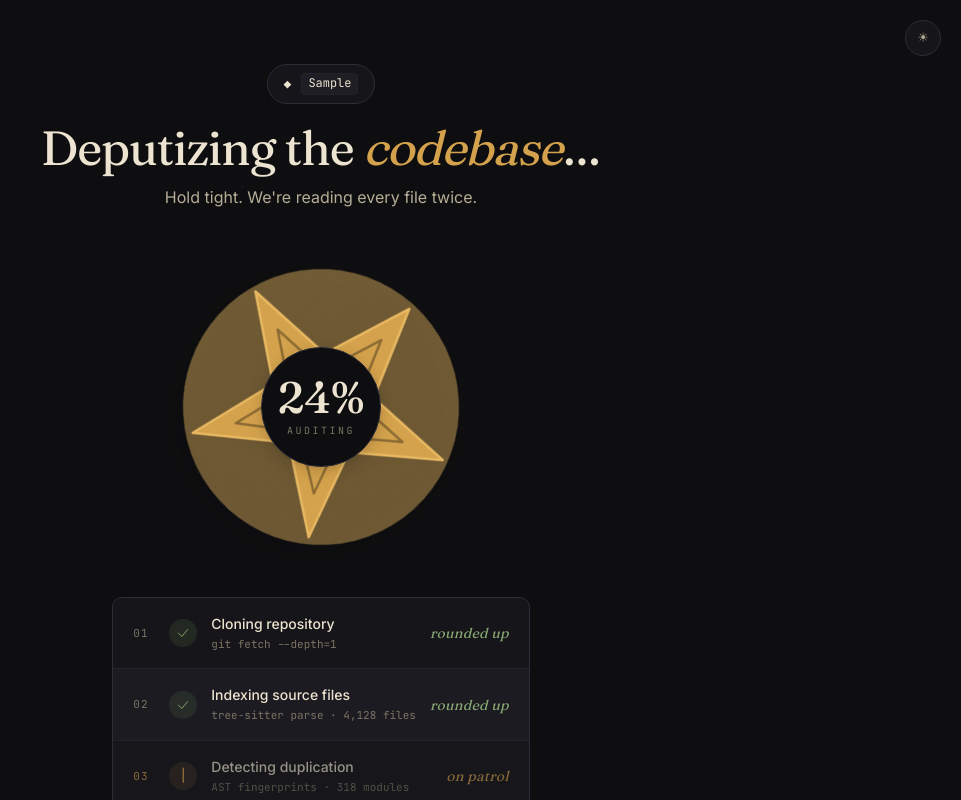
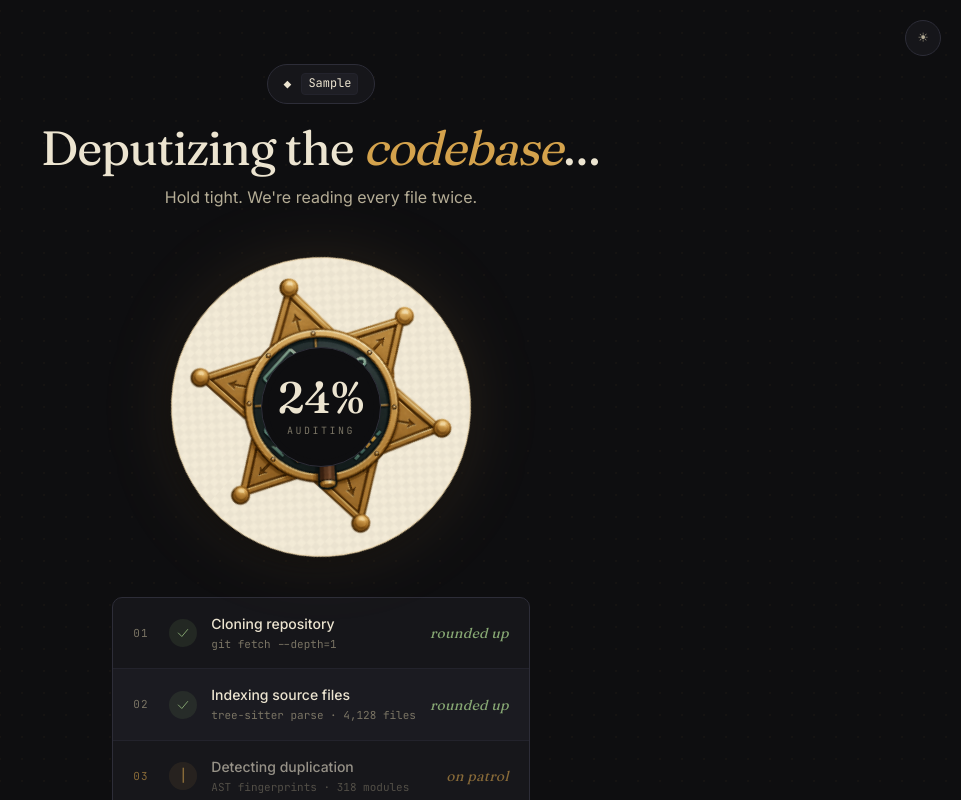
Before and after one commit to frostney/repo-deputy, a Next.js app: page / in a window 1280 px wide. Both pictures are taken after typing "Sample" into the empty fields and a click on the button "Run audit". Shown: the top 800 px of the page, without its empty margins (319-1280 px from the left). Built offline with nearby package versions, Linux system fonts and the light colour scheme; a web font is replaced by a local one.

Commit message:
Add illustrated hero and scanning artwork
- Replace inline scan badge with star image
- Add deputy hero image to the landing page
- Respect reduced-motion preferences for the spinner

```diff
--- a/app/_components/landing.tsx
+++ b/app/_components/landing.tsx
@@ -1,5 +1,6 @@
 "use client";
 
+import Image from "next/image";
 import { useState, type FormEvent } from "react";
 import { Icon, type IconName, Sym } from "./icons";
 
@@ -59,6 +60,17 @@ export function Landing({ onAudit }: Props) {
     <main className="flex flex-1 flex-col pt-20 pb-32">
       <div className="mx-auto w-full max-w-[880px] px-8">
         <div className="mx-auto mb-14 max-w-[760px] text-center">
+          <div className="mx-auto mb-7 flex h-[168px] w-[168px] items-center justify-center overflow-hidden rounded-full border border-gold/35 bg-paper shadow-[0_22px_52px_-30px_rgba(0,0,0,0.8)] sm:h-[212px] sm:w-[212px]">
+            <Image
+              src="/deputy.png"
+              alt="Repo Deputy holding a code audit report"
+              width={1254}
+              height={1254}
+              priority
+              sizes="(min-width: 640px) 212px, 168px"
+              className="h-full w-full object-cover mix-blend-multiply"
+            />
+          </div>
           <h1 className="headline-fraunces m-0 mb-6 text-[clamp(40px,5.4vw,64px)] font-normal font-[family-name:var(--font-display)]">
             Keep your repo <em className="italic text-gold">honest</em>
             <br />
--- a/app/_components/scanning.tsx
+++ b/app/_components/scanning.tsx
@@ -1,5 +1,6 @@
 "use client";
 
+import Image from "next/image";
 import { useEffect, useState } from "react";
 import { CodeText, Icon, Sym } from "./icons";
 import { LOG_LINES, SCAN_CHECKS } from "./data";
@@ -63,41 +64,20 @@ export function Scanning({ repo, onComplete }: Props) {
 
         <div className="mx-auto flex max-w-[820px] flex-col items-center gap-10">
           <div className="relative mx-auto flex h-[300px] w-[300px] max-w-full items-center justify-center">
-            <svg
-              viewBox="-50 -50 100 100"
-              className="spin-slow block h-full w-full drop-shadow-[0_8px_24px_rgba(0,0,0,0.35)]"
-              role="img"
-              aria-label="Sheriff's badge spinning while scanning"
-            >
-              <title>Scanning badge</title>
-              <defs>
-                <radialGradient id="badgeGlow" cx="0" cy="0" r="50">
-                  <stop
-                    offset="0%"
-                    stopColor="var(--color-gold-warm)"
-                    stopOpacity="0.45"
-                  />
-                  <stop offset="60%" stopColor="var(--color-gold)" stopOpacity="0.18" />
-                  <stop offset="100%" stopColor="var(--color-gold)" stopOpacity="0" />
-                </radialGradient>
-              </defs>
-              <circle cx="0" cy="0" r="46" fill="url(#badgeGlow)" />
-              <polygon
-                points="0,-44 11,-14 42,-14 17,5 26,35 0,16 -26,35 -17,5 -42,-14 -11,-14"
-                fill="var(--color-gold)"
-                stroke="var(--color-gold-warm)"
-                strokeWidth="0.8"
-                strokeLinejoin="round"
+            <div
+              aria-hidden
+              className="absolute inset-4 rounded-full bg-gold/20 blur-2xl"
+            />
+            <div className="spin-slow absolute inset-0 overflow-hidden rounded-full border border-gold/35 bg-paper shadow-[0_8px_24px_rgba(0,0,0,0.35)]">
+              <Image
+                src="/star.png"
+                alt=""
+                width={1254}
+                height={1254}
+                sizes="300px"
+                className="h-full w-full object-cover mix-blend-multiply"
               />
-              <polygon
-                points="0,-30 7.5,-9.5 28,-9.5 11.5,3 17.5,23 0,11 -17.5,23 -11.5,3 -28,-9.5 -7.5,-9.5"
-                fill="none"
-                stroke="rgba(0,0,0,0.35)"
-                strokeWidth="0.8"
-                strokeLinejoin="round"
-              />
-              <circle cx="0" cy="0" r="3.2" fill="rgba(0,0,0,0.4)" />
-            </svg>
+            </div>
             <div className="pointer-events-none absolute inset-0 flex flex-col items-center justify-center gap-1">
               <div className="absolute h-[120px] w-[120px] rounded-full border border-line bg-ink shadow-[0_4px_18px_-6px_rgba(0,0,0,0.35),inset_0_0_0_6px_var(--color-ink)]" />
               <div className="relative z-[1] font-[family-name:var(--font-serif)] text-[44px] font-medium leading-none tabular-nums text-text [font-variation-settings:'opsz'_144]">
--- a/app/globals.css
+++ b/app/globals.css
@@ -217,9 +217,17 @@ body::before {
 
 .spin-slow {
   animation: spin-slow 24s linear infinite;
+  transform-origin: center;
 }
 @keyframes spin-slow {
   to {
     transform: rotate(360deg);
   }
 }
+
+@media (prefers-reduced-motion: reduce) {
+  .spin-slow,
+  .scan-spinner-mono::before {
+    animation: none;
+  }
+}
```
Also changed, not shown: public/deputy.png (added), public/star.png (added).
